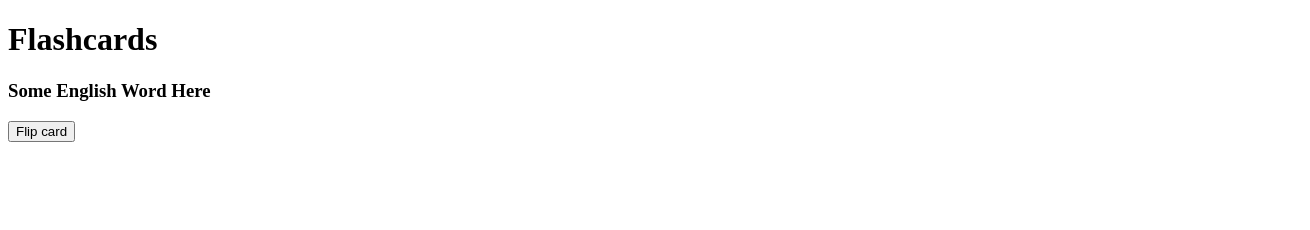
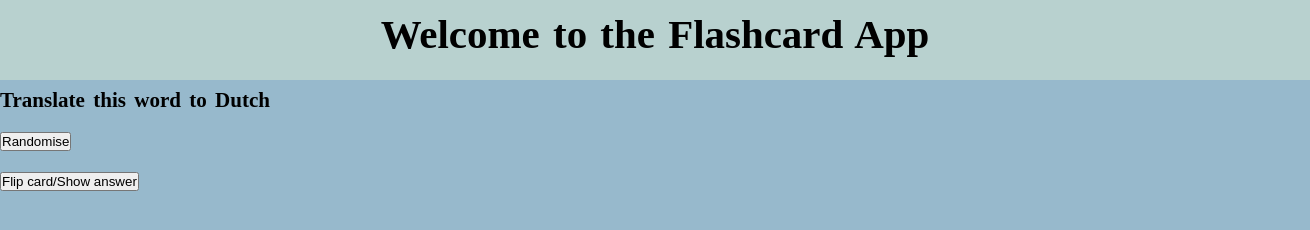
Before and after one commit to johnflentri/Flashcards, a plain HTML site: page index.html in a window 1280 px wide. Shown: the whole page, 1310 px wide, since content can reach past the window. Drawn offline with Linux system fonts and the light colour scheme.

Commit message:
initial css layout, randomise button and extra questions added

```diff
--- a/index.html
+++ b/index.html
@@ -4,17 +4,20 @@
     <meta charset="UTF-8">
     <meta name="viewport" content="width=device-width, initial-scale=1.0">
     <meta http-equiv="X-UA-Compatible" content="ie=edge">
-    <title>Document</title>
+    <title>Flashcard App</title>
     <link rel="stylesheet" href="style.css">
 </head>
 <body>
-    <h1>Flashcards</h1>
+    <div class="intro-banner">
+        <h3>Welcome to the Flashcard App</h3>
+    </div>
     <div class="flashcard_container">
         <div class="flashcard">
-            <h3>Some English Word Here</h3>
-
+            <h3>Translate this word to Dutch</h3>
+            <button id="randomWordDutch" onclick="randomWordDutch()">Randomise</button>
+            <p id="randomQuestionDutch"></p>
             <!-- Pressing this button should show the Dutch word -->
-            <button>Flip card</button>
+            <button>Flip card/Show answer</button>
         </div>
     </div>
 </body>
--- a/index.js
+++ b/index.js
@@ -1,9 +1,19 @@
-let flashcards = [
+let flashcardsDutch = [
     { id: 1, question: 'good afternoon', answer: 'goedemiddag' },
     { id: 2, question: 'bicycle', answer: 'fiets' },
     { id: 3, question: 'vacuum cleaner', answer: 'stofzuiger' },
+    { id: 4, question: 'year', answer: 'jaar' },
+    { id: 5, question: 'today', answer: 'vandaag' },
+    { id: 6, question: 'tomorrow', answer: 'morgen' },
+    { id: 7, question: 'yesterday', answer: 'gisteren' },
+    { id: 8, question: 'use', answer: 'gebruiken' },
+    { id: 9, question: 'difficult', answer: 'moeilijk' },
+    { id: 10, question: 'easy', answer: 'gemakkelijk' },
 ]
 
-let randomCardNumber = Math.floor(Math.random() * flashcards.length)
+let randomCardNumberDutch = Math.floor(Math.random() * flashcardsDutch.length)
 
-console.log(randomCardNumber)
+function randomWordDutch() {
+    randomCardNumberDutch = Math.floor(Math.random() * flashcardsDutch.length)
+    document.getElementById("randomQuestionDutch").innerHTML = flashcardsDutch[randomCardNumberDutch].question;
+}
--- a/style.css
+++ b/style.css
@@ -1 +1,20 @@
-/* Add styles here! Make it look a bit pretty! */
+* {
+    margin: 0;
+    padding: 0;
+}
+
+body {
+    background-color: #97b9cc;
+    font-size: 18px;
+    word-spacing: 3px;
+    line-height: 40px;
+}
+
+.intro-banner {
+    height: 50px;
+    width: 100%;
+    font-size: 35px;
+    text-align: center;
+    background-color: #b8d1cf;
+    padding: 15px;
+}
```
